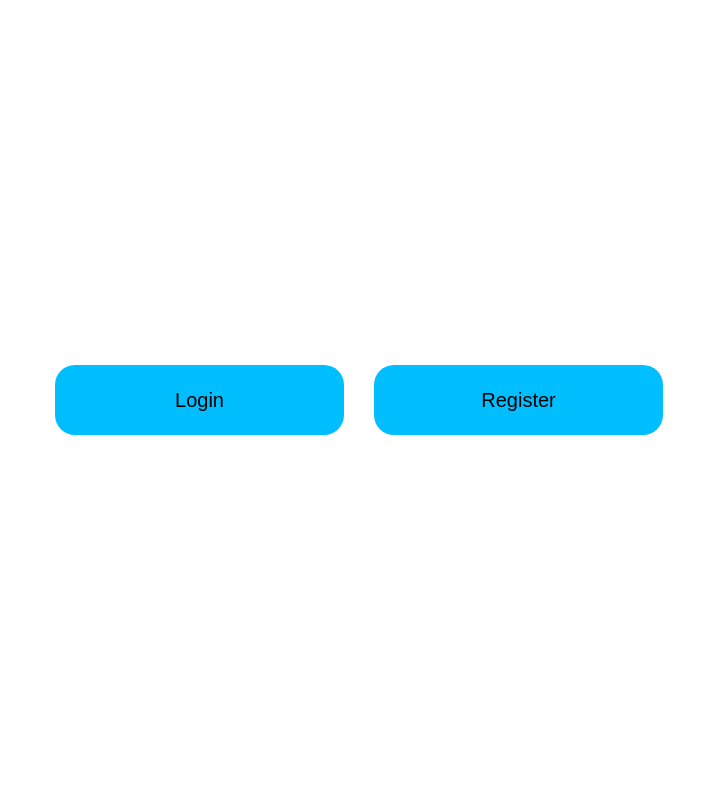
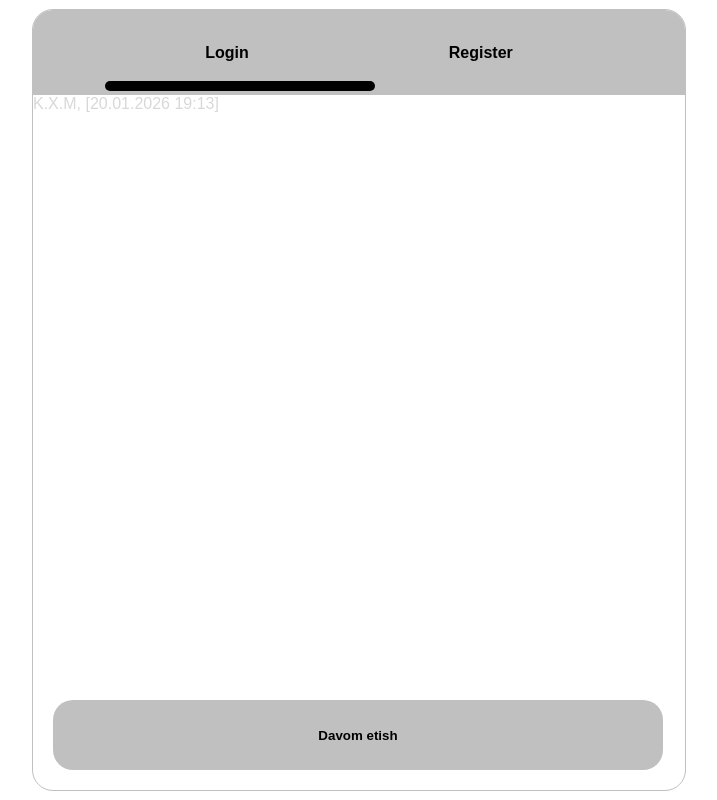
Before and after one commit to dilshodbek0515/envoy-shop, a Next.js app in the folder apps/web/: page / in a window 1280 px wide. Shown: the whole page, without its empty margins (281-998 px from the left). Built offline with nearby package versions, Linux system fonts and the light colour scheme.

Commit message:
added page.jsx

```diff
--- a/apps/web/src/app/(group)/page.jsx
+++ b/apps/web/src/app/(group)/page.jsx
@@ -19,46 +19,159 @@ const Page = () => {
     }
   }
 
+  // return (
+  //   <div
+  //     style={{
+  //       height: '100vh',
+  //       display: 'flex',
+  //       flexDirection: 'row',
+  //       gap: 30,
+  //       justifyContent: 'center',
+  //       alignItems: 'center'
+  //     }}
+  //   >
+  //     <Link href='/Login'>
+  //       <button
+  //         style={{
+  //           width: 289,
+  //           height: 70,
+  //           borderRadius: 20,
+  //           backgroundColor: '#00BEFF',
+  //           fontSize: 20,
+  //           border: 'transparent'
+  //         }}
+  //       >
+  //         Login
+  //       </button>
+  //     </Link>
+  //     <Link href='/Register'>
+  //       <button
+  //         style={{
+  //           width: 289,
+  //           height: 70,
+  //           borderRadius: 20,
+  //           backgroundColor: '#00BEFF',
+  //           fontSize: 20,
+  //           border: 'transparent'
+  //         }}
+  //       >
+  //         Register
+  //       </button>
+  //     </Link>
+  //   </div>
+  // )
+
+
   return (
+    <div style={{ height: "100vh" }}>
+
     <div
       style={{
-        height: '100vh',
-        display: 'flex',
-        flexDirection: 'row',
-        gap: 30,
-        justifyContent: 'center',
-        alignItems: 'center'
+        height: "100vh",
+        display: "flex",
+        justifyContent: "center",
+        alignItems: "center",
       }}
     >
-      <Link href='/Login'>
+      <div
+        style={{
+          width: 652,
+          height: 780,
+          outline: "1px solid silver",
+          borderRadius: 20,
+          backgroundColor: "white",
+          position: "relative",
+        }}
+      >
+        <div
+          style={{
+            width: "100%",
+            height: 85,
+            backgroundColor: "silver",
+            borderTopLeftRadius: 20,
+            borderTopRightRadius: 20,
+            display: "flex",
+            justifyContent: "center",
+            alignItems: "center",
+            gap: 200,
+          }}
+        >
+          <div
+            style={{
+              position: "relative",
+              justifyContent: "center",
+              alignItems: "center",
+            }}
+          >
+            <p
+              style={{
+                display: "flex",
+                justifyContent: "center",
+                alignItems: "center",
+                fontWeight: 700,
+                color: "black",
+              }}
+            >
+              Login
+            </p>
+            <div
+              style={{
+                width: 270,
+                height: 10,
+                backgroundColor: "black",
+                position: "absolute",
+                bottom: -29,
+                left: -100,
+                borderRadius: 10,
+              }}
+            />
+          </div>
+
+          <p
+            style={{
+              display: "flex",
+              justifyContent: "center",
+              alignItems: "center",
+              fontWeight: 700,
+              color: "black",
+            }}
+          >
+            Register
+          </p>
+        </div>
+        K.X.M, [20.01.2026 19:13]
+        <div
+          style={{
+            padding: 20,
+            gap: 20,
+            display: "flex",
+            flexDirection: "column",
+          }}
+        >
+
+
+        </div>
         <button
           style={{
-            width: 289,
+            width: 610,
             height: 70,
+            marginRight: 20,
+            marginLeft: 20,
             borderRadius: 20,
-            backgroundColor: '#00BEFF',
-            fontSize: 20,
-            border: 'transparent'
+            outline: "none",
+            border: "none",
+            position: "absolute",
+            bottom: 20,
+            backgroundColor: "silver",
+            color: "black",
+            fontWeight: 700,
           }}
         >
-          Login
+          Davom etish
         </button>
-      </Link>
-      <Link href='/Register'>
-        <button
-          style={{
-            width: 289,
-            height: 70,
-            borderRadius: 20,
-            backgroundColor: '#00BEFF',
-            fontSize: 20,
-            border: 'transparent'
-          }}
-        >
-          Register
-        </button>
-      </Link>
+      </div>
     </div>
+  </div>
   )
 }
 
```
